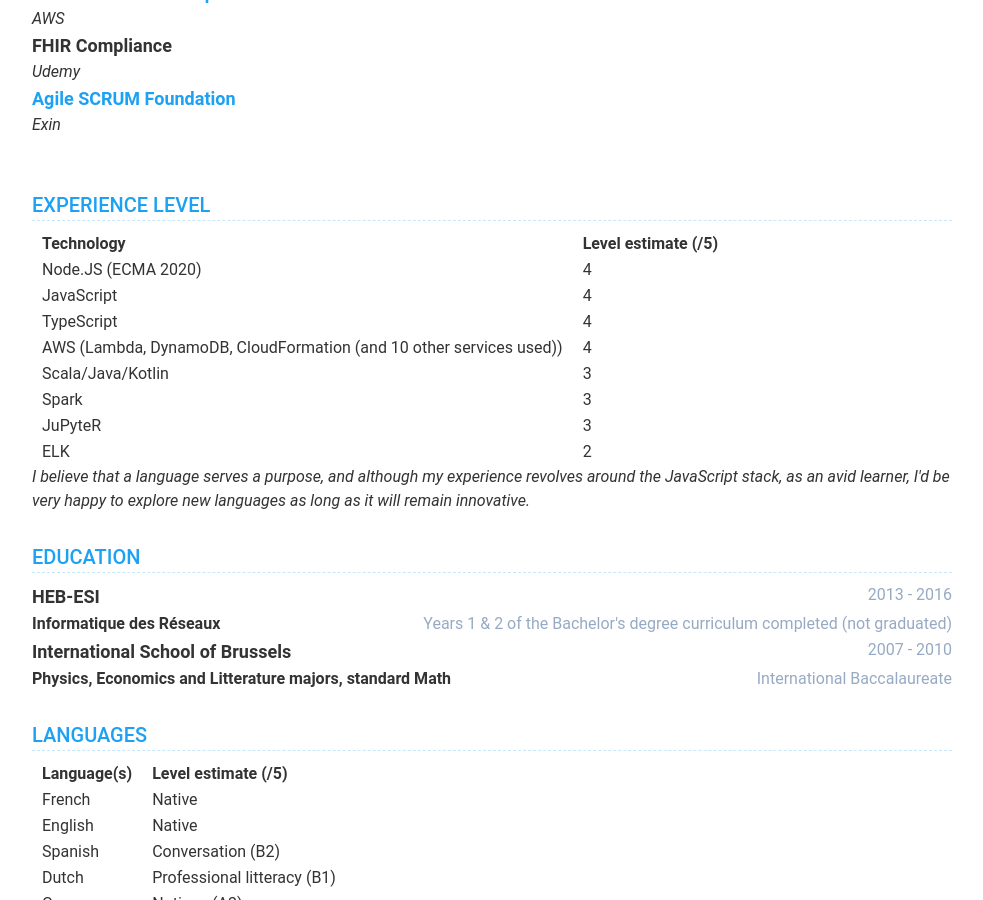
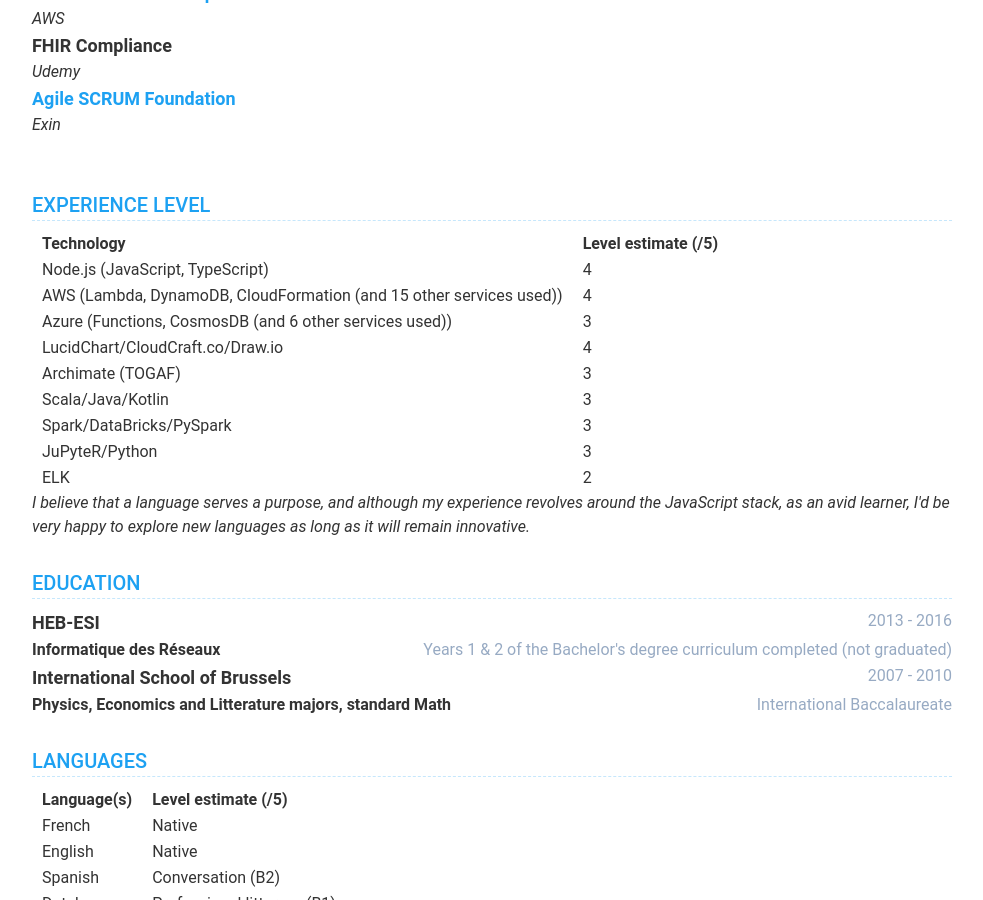
Before and after one commit to romdj/romdj.github.io, a Jekyll site: the page built from index.html, in a window 1280 px wide and 900 px high, scrolled down 2733 px. Shown: the whole window, without its empty margins (148-1131 px from the left). Built offline with Jekyll 4.4.1, drawn with Linux system fonts in a browser that asks for light colours; nearby versions of some CDN libraries.

Commit message:
minor layout changes

```diff
--- a/_data/data.yml
+++ b/_data/data.yml
@@ -385,19 +385,21 @@
   display: true
   title: Experience Level
   techs:
-    - name: Node.JS (ECMA 2020)
+    - name: Node.js (JavaScript, TypeScript)
       level: 4
-    - name: JavaScript
+    - name: AWS (Lambda, DynamoDB, CloudFormation (and 15 other services used))
       level: 4
-    - name: TypeScript
+    - name: Azure (Functions, CosmosDB (and 6 other services used))
+      level: 3
+    - name: LucidChart/CloudCraft.co/Draw.io
       level: 4
-    - name: AWS (Lambda, DynamoDB, CloudFormation (and 10 other services used))
-      level: 4
+    - name: Archimate (TOGAF)
+      level: 3
     - name: Scala/Java/Kotlin
       level: 3
-    - name: Spark
+    - name: Spark/DataBricks/PySpark
       level: 3
-    - name: JuPyteR
+    - name: JuPyteR/Python
       level: 3
     - name: ELK
       level: 2
```
